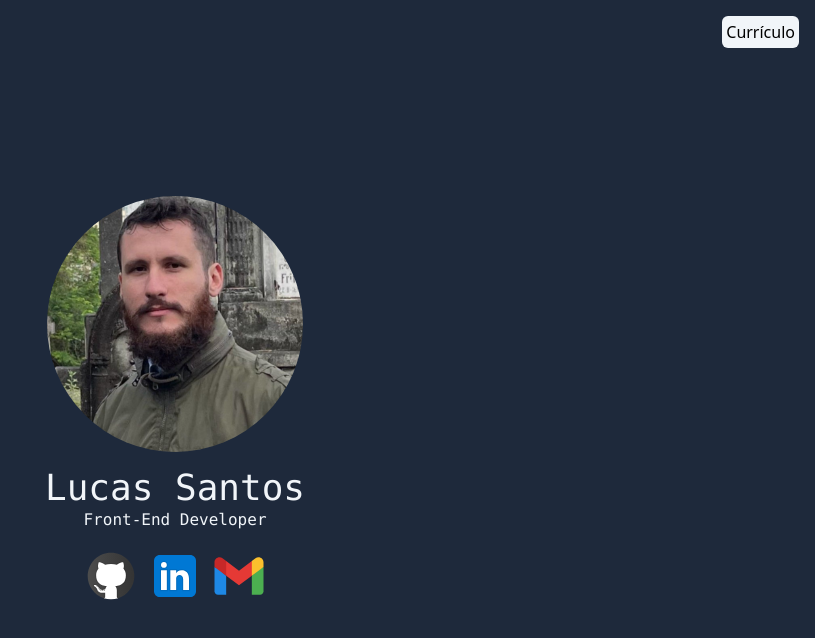
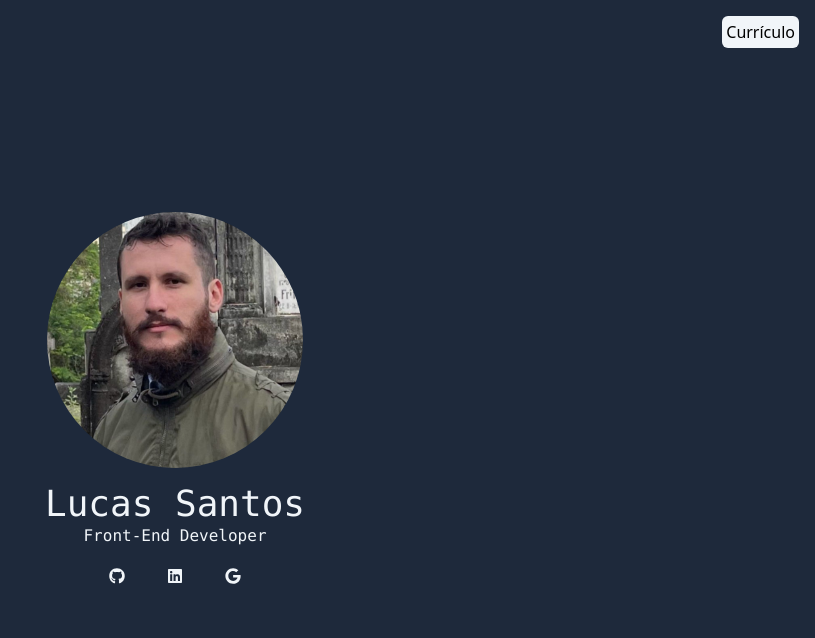
Before and after one commit to ffavareto/lucasfavareto, a Next.js app: page / in a window 1280 px wide. Shown: the top 638 px of the page, without its empty margins (465-1280 px from the left). Built offline with nearby package versions, Linux system fonts and the light colour scheme.

Commit message:
uso do fontawesome

```diff
--- a/package.json
+++ b/package.json
@@ -14,6 +14,9 @@
   "author": "",
   "license": "ISC",
   "dependencies": {
+    "@fortawesome/free-brands-svg-icons": "^6.5.2",
+    "@fortawesome/free-solid-svg-icons": "^6.5.2",
+    "@fortawesome/react-fontawesome": "^0.2.0",
     "next": "^14.1.4",
     "react": "^18.2.0",
     "react-dom": "^18.2.0"
--- a/src/app/components/profile.js
+++ b/src/app/components/profile.js
@@ -4,6 +4,13 @@ import github from "../../../public/github.svg";
 import linkedin from "../../../public/linkedin.svg";
 import gmail from "../../../public/gmail.svg";
 import lucas from "../../../public/lucas-santos.jpeg";
+
+import { FontAwesomeIcon } from "@fortawesome/react-fontawesome";
+import {
+  faGithub,
+  faGoogle,
+  faLinkedin,
+} from "@fortawesome/free-brands-svg-icons";
 
 export default function Profile() {
   return (
@@ -21,34 +28,31 @@ export default function Profile() {
         <h1 className="text-slate-100 text-4xl font-mono">Lucas Santos</h1>
         <h1 className="text-slate-100 font-mono">Front-End Developer</h1>
 
-        <div className="flex gap-2 mt-4">
+        <div className="flex gap-4 mt-4">
           <a href="https://github.com/ffavareto" target="_blank">
-            <Image
-              src={github}
-              width={56}
-              height={56}
-              alt="GitHub logo"
-              priority={true}
+            <FontAwesomeIcon
+              icon={faGithub}
+              color="#f1f5f9"
+              height={42}
+              width={42}
             />
           </a>
 
           <a href="https://www.linkedin.com/in/lucasfavareto/" target="_blank">
-            <Image
-              src={linkedin}
-              width={56}
-              height={56}
-              alt="Linkedin logo"
-              priority={true}
+            <FontAwesomeIcon
+              icon={faLinkedin}
+              color="#f1f5f9"
+              height={42}
+              width={42}
             />
           </a>
 
           <a href="mailto:lucasfavaretosantos98@gmail.com" target="_blank">
-            <Image
-              src={gmail}
-              width={56}
-              height={56}
-              alt="Gmail logo"
-              priority={true}
+            <FontAwesomeIcon
+              icon={faGoogle}
+              color="#f1f5f9"
+              height={42}
+              width={42}
             />
           </a>
         </div>
```
Also changed, not shown: 1 other file (tests, documents, lock files or other folders).
